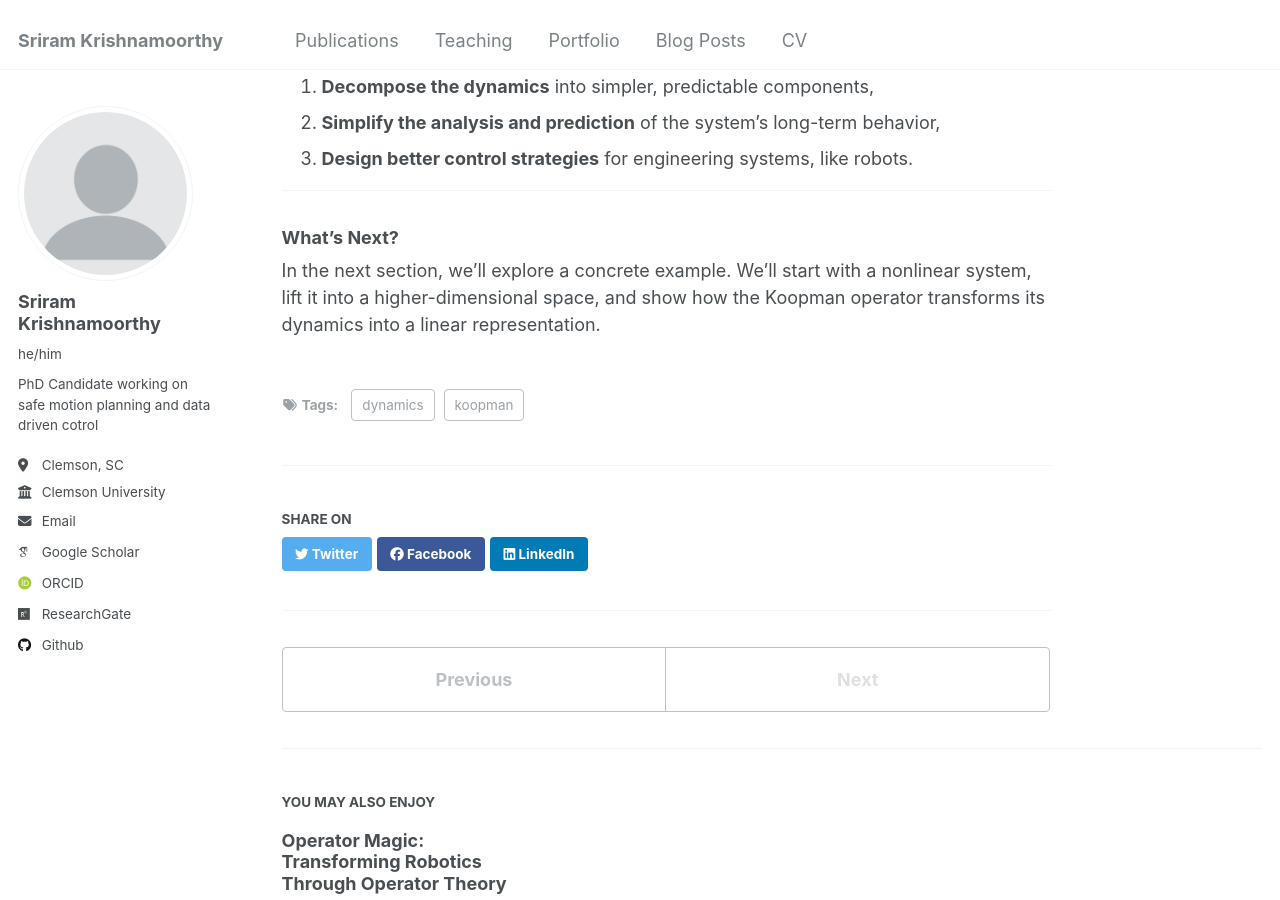
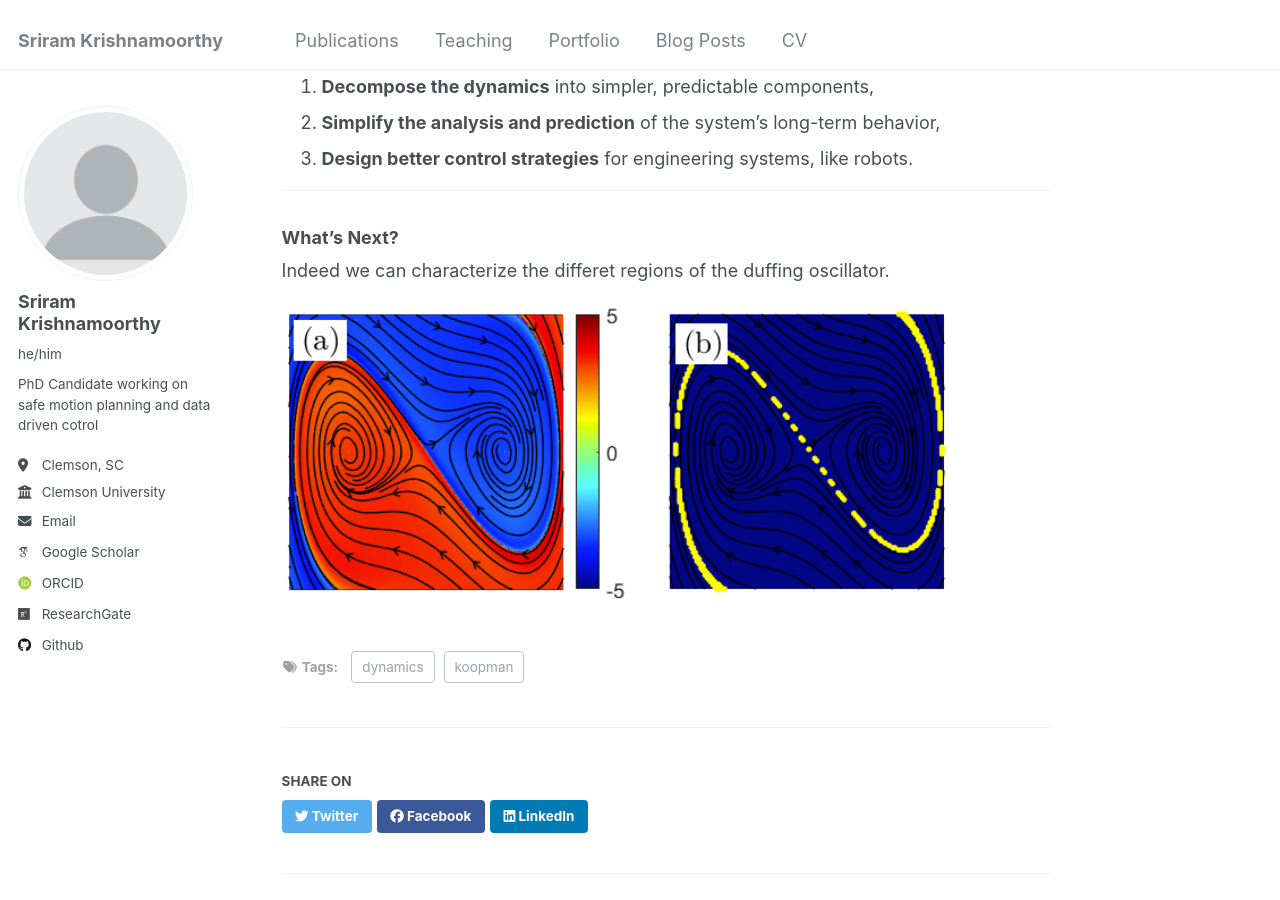
Before and after one commit to sriram-2502/sriram-2502.github.io, a Jekyll site: the page built from _posts/2024-12-05-koopman-basics.md, in a window 1280 px wide and 900 px high, scrolled down 2295 px. Built offline with Jekyll 4.4.1, drawn with Linux system fonts in a browser that asks for light colours; some web fonts are replaced.

Commit message:
added koopman basics

```diff
--- a/_posts/2024-12-05-koopman-basics.md
+++ b/_posts/2024-12-05-koopman-basics.md
@@ -81,5 +81,6 @@ The Koopman operator transforms the complex, nonlinear dynamics of the system \\
 ---
 
 ### **What’s Next?**
+Indeed we can characterize the differet regions of the duffing oscillator.
 
-In the next section, we’ll explore a concrete example. We’ll start with a nonlinear system, lift it into a higher-dimensional space, and show how the Koopman operator transforms its dynamics into a linear representation.
+![Duffing system with Koopman](/files/duffing_manifold.png)
```
